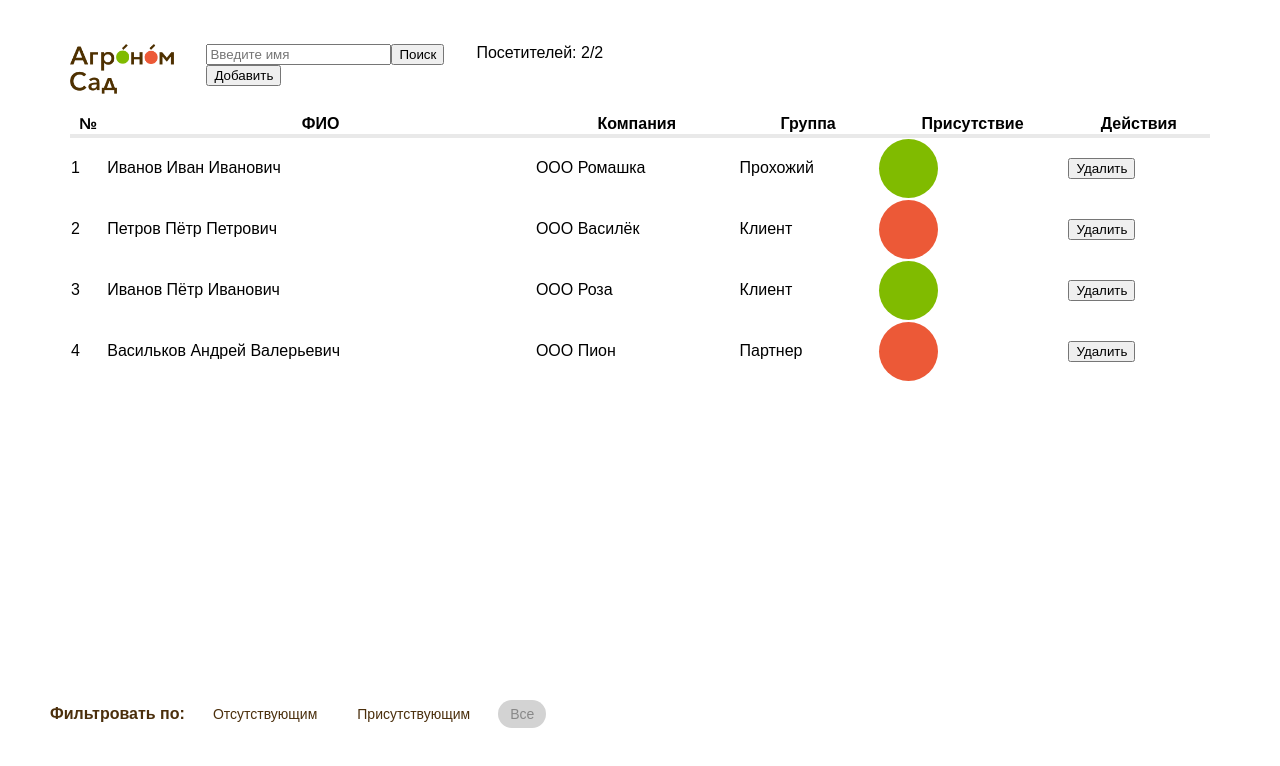
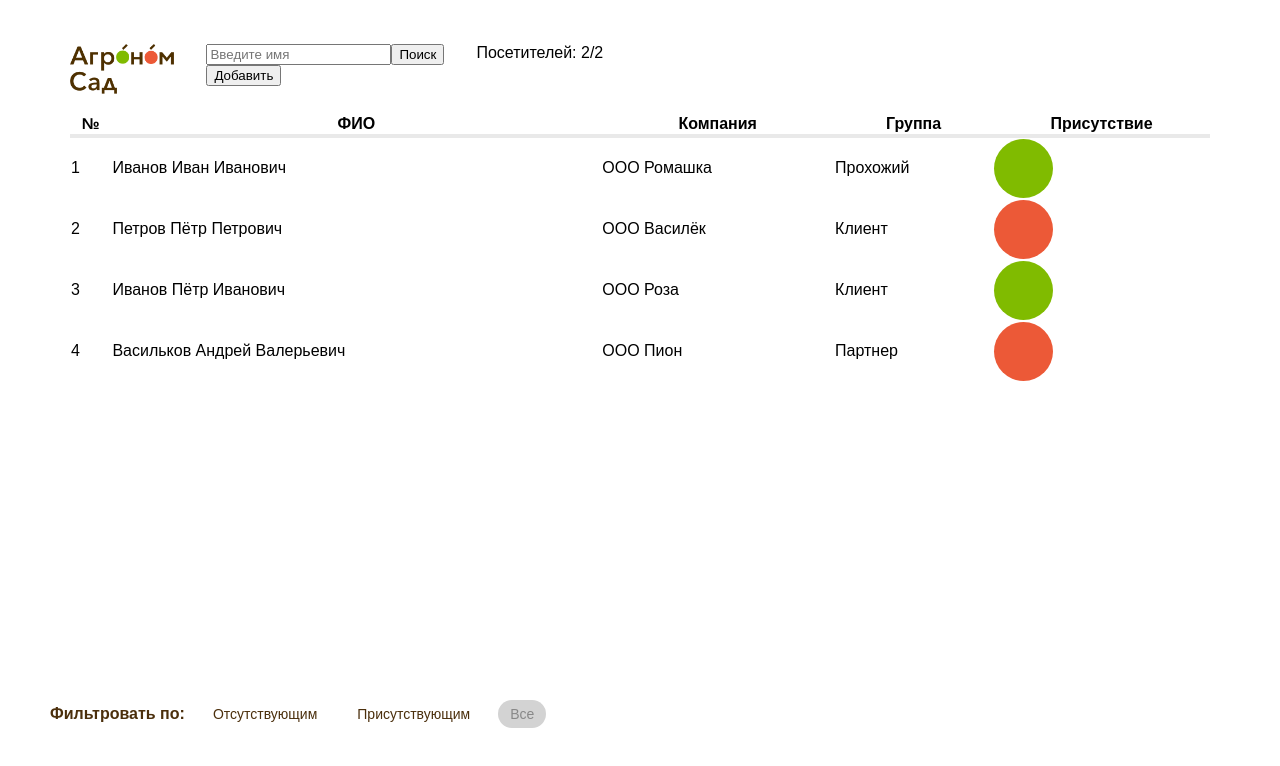
Before and after one commit to mcalexandretion/visitor-app-project, a React (Vite) app: page / in a window 1280 px wide. Shown: the top 766 px of the page. Built offline with nearby package versions, Linux system fonts and the light colour scheme; data requests are answered from the project's data file.

Commit message:
delete last table column

```diff
--- a/src/components/VisitorItem.tsx
+++ b/src/components/VisitorItem.tsx
@@ -4,14 +4,13 @@ import styles from './VisitorItem.module.css';
 
 interface VisitorItemProps {
   visitor: Visitor;
-  index: number; // Индекс для номера
-  onEdit: (visitor: Visitor) => void;
-  onDelete: (id: string) => void;
+  index: number;
+  onOpenModal: (visitor: Visitor) => void;
 }
 
-export const VisitorItem: FC<VisitorItemProps> = ({ visitor, index, onEdit, onDelete }) => {
+export const VisitorItem: FC<VisitorItemProps> = ({ visitor, index, onOpenModal }) => {
   const handleRowClick = () => {
-    onEdit(visitor); // Передаем посетителя для редактирования
+    onOpenModal(visitor);
   };
 
   return (
@@ -27,9 +26,6 @@ export const VisitorItem: FC<VisitorItemProps> = ({ visitor, index, onEdit, onDe
           <span className={styles.absentCircle}></span>
         )}
       </td>
-      <td>
-        <button onClick={(e) => { e.stopPropagation(); onDelete(visitor.id); }}>Удалить</button>
-      </td>
     </tr>
   );
 };
--- a/src/components/VisitorList.tsx
+++ b/src/components/VisitorList.tsx
@@ -5,11 +5,10 @@ import styles from './VisitorList.module.css';
 
 interface VisitorListProps {
   visitors: Visitor[];
-  onEdit: (visitor: Visitor) => void;
-  onDelete: (id: string) => void;
+  onOpenModal: (visitor: Visitor) => void;
 }
 
-export const VisitorList: FC<VisitorListProps> = ({ visitors, onEdit, onDelete }) => {
+export const VisitorList: FC<VisitorListProps> = ({ visitors, onOpenModal }) => {
   return (
     <table className={styles.visitorTable}>
       <thead>
@@ -19,13 +18,12 @@ export const VisitorList: FC<VisitorListProps> = ({ visitors, onEdit, onDelete }
           <th>Компания</th>
           <th>Группа</th>
           <th>Присутствие</th>
-          <th>Действия</th>
         </tr>
       </thead>
       <tbody>
         {visitors.length === 0 ? (
           <tr>
-            <td colSpan={6}>Нет посетителей</td>
+            <td colSpan={5}>Нет посетителей</td>
           </tr>
         ) : (
           visitors.map((visitor, index) => (
@@ -33,8 +31,7 @@ export const VisitorList: FC<VisitorListProps> = ({ visitors, onEdit, onDelete }
               key={visitor.id}
               visitor={visitor}
               index={index + 1}
-              onEdit={onEdit}
-              onDelete={onDelete}
+              onOpenModal={onOpenModal}
             />
           ))
         )}
```
